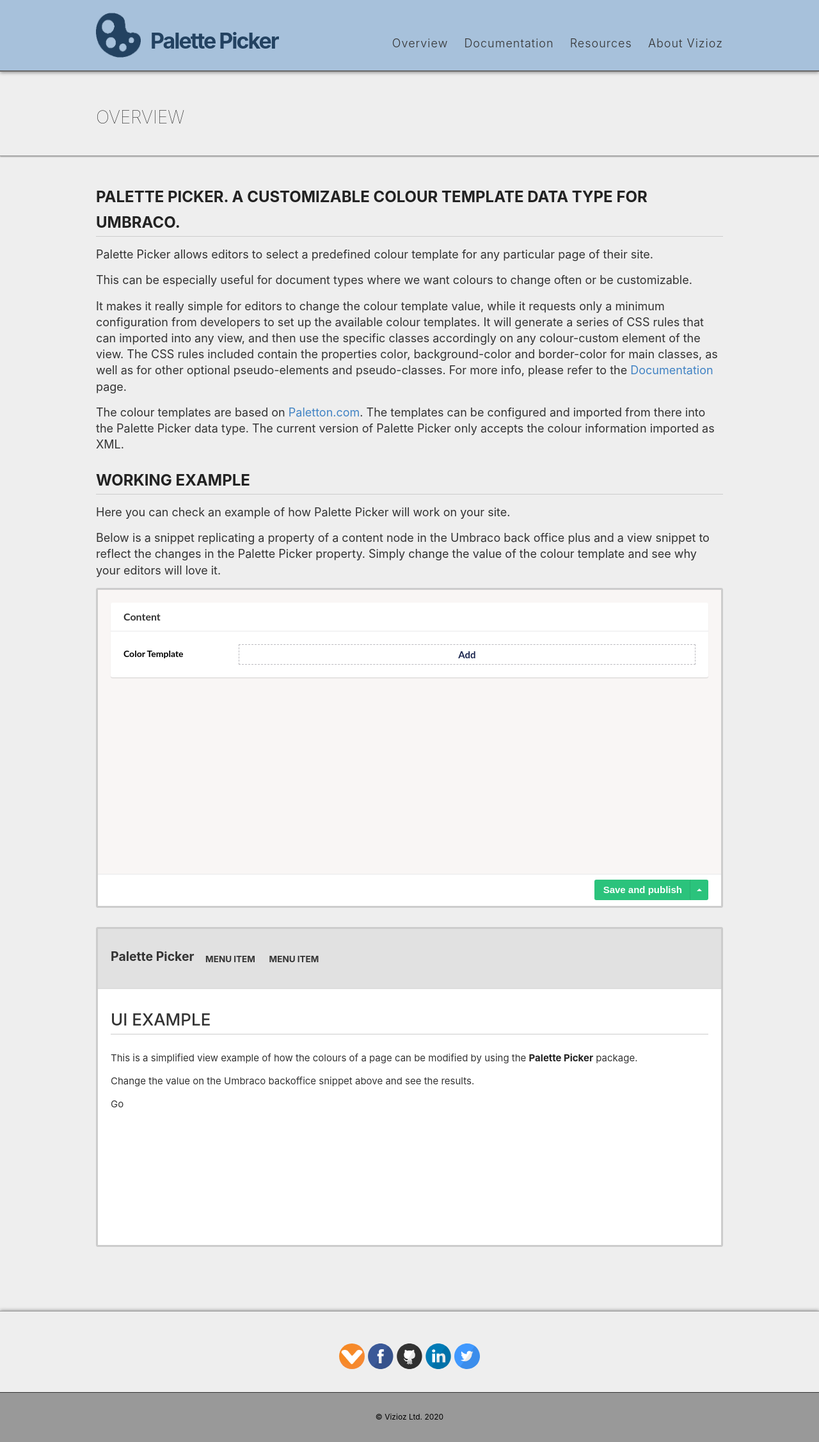
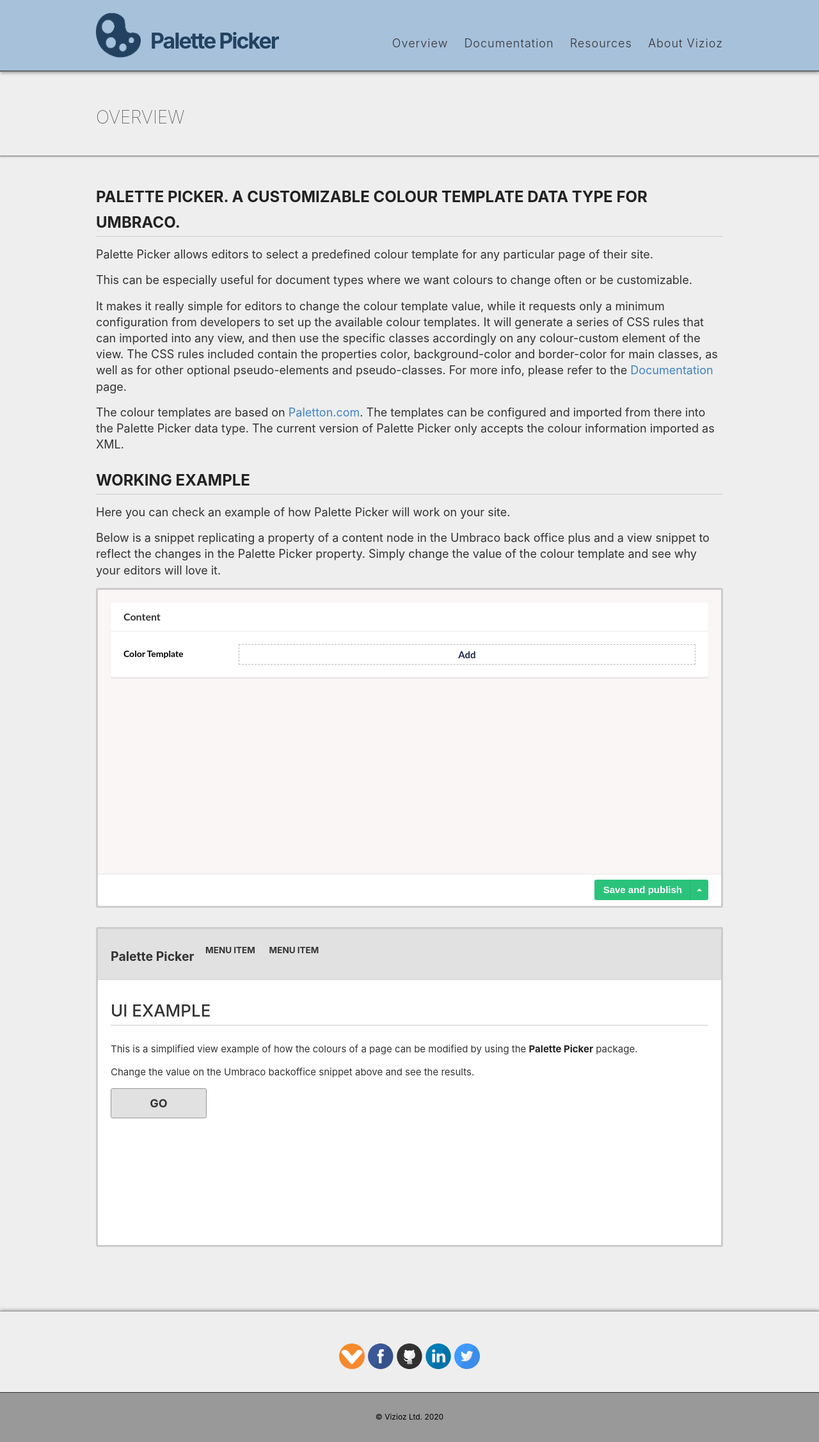
Before and after one commit to Vizioz/Paletton-Picker, a Jekyll site: the page built from docs/index.md, in a window 1280 px wide. Shown: the whole page at 64% size. Built offline with Jekyll 4.4.1, drawn with Linux system fonts in a browser that asks for light colours.

Commit message:
ui example styles

```diff
--- a/docs/_includes/example.html
+++ b/docs/_includes/example.html
@@ -320,7 +320,7 @@
 			<h1 class="complement-4 border-complement-2">UI Example</h1>
 			<p>This is a simplified view example of how the colours of a page can be modified by using the <a class="primary-4 hover-complement-3">Palette Picker</a> package.</p>
 			<p>Change the value on the Umbraco backoffice snippet above and see the results.</p>
-			<div class="primary-4 border-primary-4 bg-primary-2 hover-primary-0 hover-border-primary-0 hover-bg-primary-1">Go</div>
+			<div class="btn primary-4 border-primary-4 bg-primary-2 hover-primary-0 hover-border-primary-0 hover-bg-primary-1">Go</div>
 		</div>
 	</div>
 </div>
--- a/docs/css/example.css
+++ b/docs/css/example.css
@@ -439,7 +439,7 @@
 	letter-spacing: normal;
 }
 .ui-view .nav {
-	margin-top: 36px;
+	margin-top: 22px;
 	margin-bottom: 0;
 }
 .ui-view .nav li {
@@ -479,6 +479,8 @@
   min-width: 150px;
   border-radius: 3px;
 	background: #e1e1e1;
+	display: inline-block;
+  text-align: center;
 }
 .ui-view .btn:hover {
 	border: 1px solid #000;
--- a/docs/js/example.js
+++ b/docs/js/example.js
@@ -1,6 +1,7 @@
 $(document).ready(function(){
 
-  var palette = [["4183C4", "a7c1db", "7eb0e1", "234261", "052748"], ["eee", "666", "999", "333", "222"]];
+  var itemId = 0;
+  var palette = [[], []];
 
   function submitColor(id) {
     var item = $(".palette-item[data-item-id='" + id + "']");
@@ -24,7 +25,8 @@
   };
 
   function resetColor(){
-    palette = [["4183C4", "a7c1db", "7eb0e1", "234261", "052748"], ["666", "eee", "999", "333", "222"]];
+    itemId = 0;
+    palette = [[], []];
 
     $("#editor-picker .add-text").show();
     $("#editor-picker .palette-preview").hide();
@@ -63,6 +65,10 @@
     else if("addRule" in sheet) {
       sheet.addRule(selector, rules, index);
     }
+  }
+
+  function removeStyles() {
+    $("#style-palette").remove();
   }
 
   function applyStyles() {
@@ -142,7 +148,11 @@
         submitColor(itemId);
       },
       savePublish: function() {
-        applyStyles();
+        if (itemId === 0) {
+          removeStyles();
+        } else {
+          applyStyles();
+        }
       }
     };
 });
```
